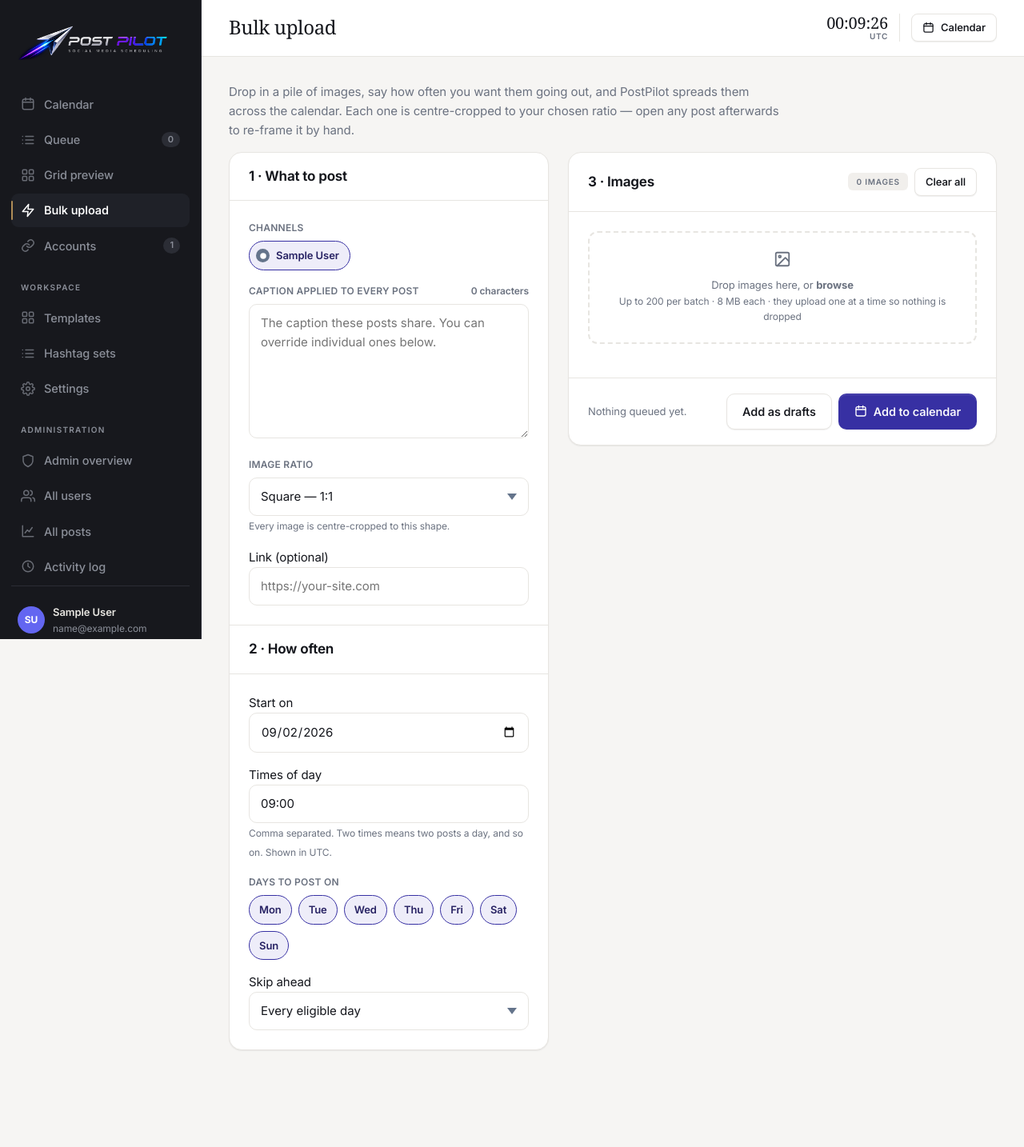
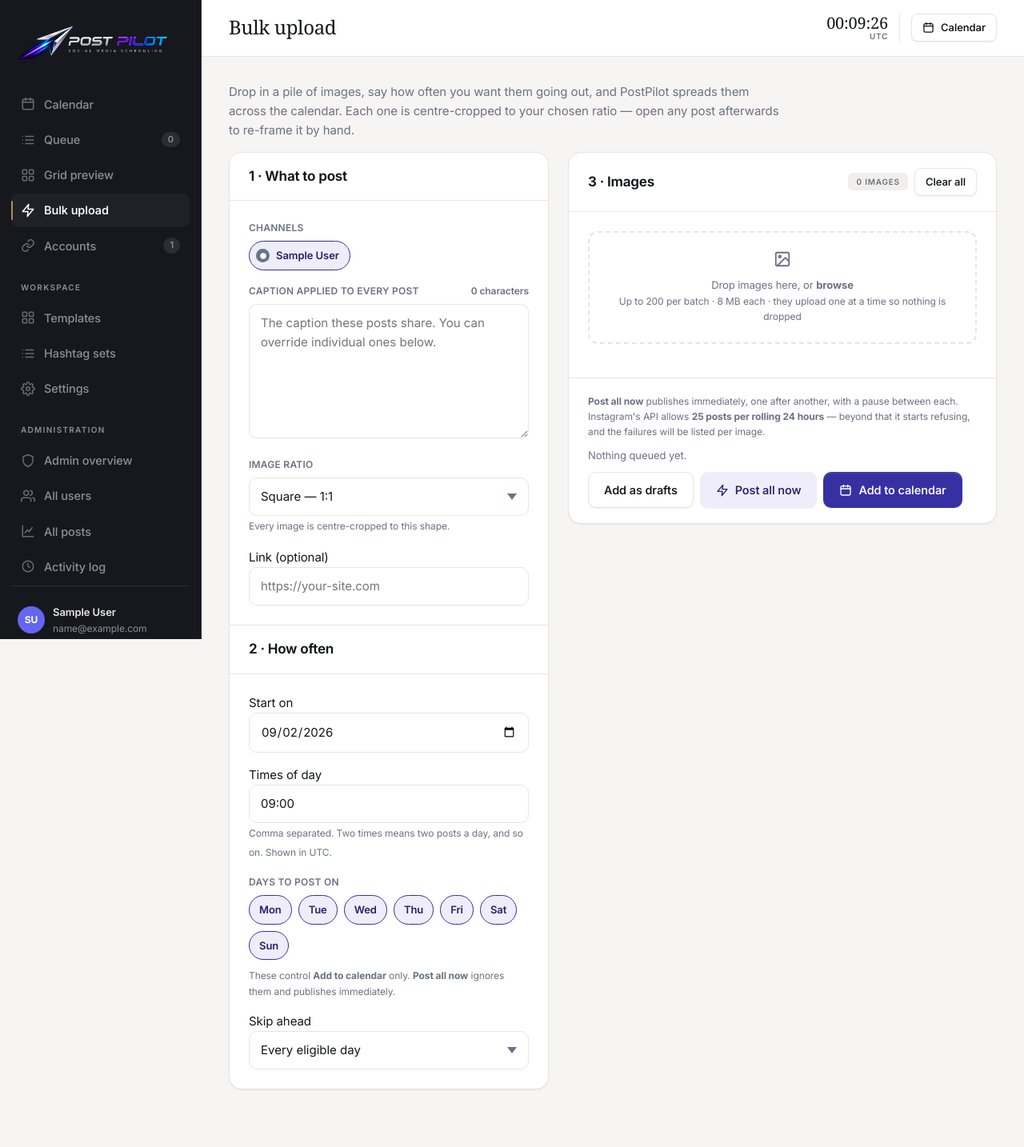
Before and after one commit to saimax72/postpilot, a PHP site: page /bulk.php in a window 1280 px wide. Shown: the part 25-1459 px from the top of the page at 80% size. Before the commit the page ends 1339 px from the top, so only its background shows below. Run offline with PHP 8.4, Linux system fonts and the light colour scheme; the visitor is signed in with stand-in values (Sample User, id 1); data that the repository does not hold is empty; some web fonts are replaced.

Commit message:
Add Post all now to bulk upload
Select a template, drop in the images, publish the lot immediately -
without inventing a schedule for posts meant to go out today.

One request per item rather than one for the batch: publishing talks to
the network and can take tens of seconds each, so a batch in a single
request would blow any execution limit and show no progress until it
finished or died. Each thumbnail is stamped with its own result as it
goes, and a failure part way through does not stop the rest.

Posts are spaced 1.5s apart, and the page states Instagram 25-per-24h
publishing limit up front rather than letting a large batch discover it.

Co-Authored-By: Claude Opus 5 <noreply@anthropic.com>

```diff
--- a/assets/css/app.css
+++ b/assets/css/app.css
@@ -1055,3 +1055,15 @@ table.data tbody tr:hover { background: var(--line-soft); }
 @media (max-width: 780px) {
   .brand-plaque .brand-logo { max-width: 140px; }
 }
+
+/* ---------- Bulk: per-item publish result ---------- */
+
+.bulk-result {
+  position: absolute; left: 4px; right: 4px; bottom: 4px; z-index: 2;
+  padding: 3px 6px; border-radius: 5px;
+  font-size: .625rem; font-weight: 700; text-align: center;
+  overflow: hidden; text-overflow: ellipsis; white-space: nowrap;
+}
+.bulk-result.is-working { background: rgba(20, 22, 28, .8); color: #fff; }
+.bulk-result.is-ok      { background: var(--green);        color: #fff; }
+.bulk-result.is-bad     { background: var(--red);          color: #fff; }
--- a/assets/js/bulk.js
+++ b/assets/js/bulk.js
@@ -290,6 +290,115 @@
       });
     },
 
+    /**
+     * Publish the whole batch immediately, one at a time.
+     *
+     * Sequential on purpose: each call talks to the network, and firing twenty
+     * at once would trip rate limits and give no usable progress. A short gap
+     * between posts keeps us well clear of Instagram's throttling.
+     */
+    publishAll: function () {
+      if (this.busy) { this.fail('Still uploading — give it a moment.'); return; }
+      if (!this.items.length) { this.fail('Add some images first.'); return; }
+
+      var accounts = $$('#b-accounts input:checked').map(function (i) { return Number(i.value); });
+      if (!accounts.length) { this.fail('Choose at least one channel.'); return; }
+
+      if (!confirm('Publish all ' + this.items.length + ' posts right now, one after another?\n\n' +
+                   'They go out immediately, not on the schedule above.')) return;
+
+      $('#bulk-error').classList.add('hide');
+
+      var self    = this;
+      var caption = $('#b-caption').value;
+      var queue   = this.items.slice();
+      var total   = queue.length;
+      var done    = 0, okCount = 0;
+      var failures = [];
+
+      var btn = $('#b-now');
+      btn.disabled = true;
+      $('#b-go').disabled = true;
+      $('#b-progress').classList.remove('hide');
+
+      function step() {
+        if (!queue.length) {
+          btn.disabled = false;
+          $('#b-go').disabled = false;
+          $('#b-progress').classList.add('hide');
+
+          if (failures.length) {
+            self.fail(okCount + ' published, ' + failures.length + ' failed: ' +
+              failures.slice(0, 3).map(function (f) { return f.name + ' (' + f.error + ')'; }).join('; ') +
+              (failures.length > 3 ? '…' : ''));
+          } else {
+            window.location.href = '/queue.php?status=published';
+          }
+          return;
+        }
+
+        var it  = queue.shift();
+        var idx = self.items.indexOf(it);
+
+        self.mark(idx, 'working', 'posting…');
+        $('#b-progress-text').textContent = 'Publishing ' + (done + 1) + ' of ' + total + '…';
+        $('#b-bar').style.width = Math.round((done / total) * 100) + '%';
+
+        fetch('/api/bulk.php?action=publish_one', {
+          method: 'POST',
+          headers: { 'Content-Type': 'application/json', 'X-CSRF-Token': CFG.csrf },
+          credentials: 'same-origin',
+          body: JSON.stringify({
+            path:    it.path,
+            name:    it.name,
+            caption: it.caption && it.caption.trim() ? it.caption : caption,
+            accounts: accounts,
+            ratio:   $('#b-ratio').value,
+            link:    $('#b-link').value
+          })
+        })
+        .then(function (r) { return r.json(); })
+        .then(function (data) {
+          if (data.ok && data.published) {
+            okCount++;
+            self.mark(idx, 'ok', 'published');
+          } else {
+            var why = data.error || 'refused';
+            failures.push({ name: it.name, error: why });
+            self.mark(idx, 'bad', why);
+          }
+        })
+        .catch(function () {
+          failures.push({ name: it.name, error: 'network error' });
+          self.mark(idx, 'bad', 'network error');
+        })
+        .then(function () {
+          done++;
+          // A breath between posts - the networks throttle bursts.
+          setTimeout(step, 1500);
+        });
+      }
+
+      step();
+    },
+
+    /** Stamp a result onto one thumbnail in the grid. */
+    mark: function (index, state, text) {
+      var cell = document.querySelectorAll('#b-grid .bulk-item')[index];
+      if (!cell) return;
+      var thumb = cell.querySelector('.bulk-thumb');
+      if (!thumb) return;
+
+      var tag = thumb.querySelector('.bulk-result');
+      if (!tag) {
+        tag = document.createElement('span');
+        tag.className = 'bulk-result';
+        thumb.appendChild(tag);
+      }
+      tag.className = 'bulk-result is-' + state;
+      tag.textContent = text;
+    },
+
     applyTemplate: function (id) {
       var t = null;
       (CFG.templates || []).forEach(function (x) { if (x.id === Number(id)) t = x; });
--- a/bulk.php
+++ b/bulk.php
@@ -126,6 +126,11 @@ layout_head('Bulk upload', 'Bulk upload',
         </div>
       </div>
 
+      <p class="tiny muted" style="margin:-6px 0 16px">
+        These control <strong>Add to calendar</strong> only. <strong>Post all now</strong>
+        ignores them and publishes immediately.
+      </p>
+
       <label class="field" style="margin-bottom:0">
         <span>Skip ahead</span>
         <select id="b-interval">
@@ -166,10 +171,19 @@ layout_head('Bulk upload', 'Bulk upload',
 
         <div class="bulk-grid" id="b-grid"></div>
       </div>
-      <div class="card-head" style="border-top:1px solid var(--line);border-bottom:0">
+      <div class="card-head" style="border-top:1px solid var(--line);border-bottom:0;flex-direction:column;align-items:stretch;gap:10px">
+        <p class="tiny muted" style="margin:0">
+          <strong>Post all now</strong> publishes immediately, one after another, with a pause between each.
+          Instagram's API allows <strong>25 posts per rolling 24 hours</strong> — beyond that it starts
+          refusing, and the failures will be listed per image.
+        </p>
         <span class="small muted" id="b-summary">Nothing queued yet.</span>
-        <div class="row" style="gap:8px">
+        <div class="row" style="gap:8px;flex-wrap:wrap">
           <button class="btn btn-ghost" type="button" onclick="Bulk.create('draft')">Add as drafts</button>
+          <button class="btn btn-soft" type="button" id="b-now" onclick="Bulk.publishAll()"
+                  title="Publish every image now, one after another, ignoring the schedule">
+            <?= icon('zap', 16) ?> Post all now
+          </button>
           <button class="btn" type="button" id="b-go" onclick="Bulk.create('scheduled')">
             <?= icon('calendar', 16) ?> Add to calendar
           </button>
```
Also changed, not shown: api/bulk.php (+81 -0 lines).
